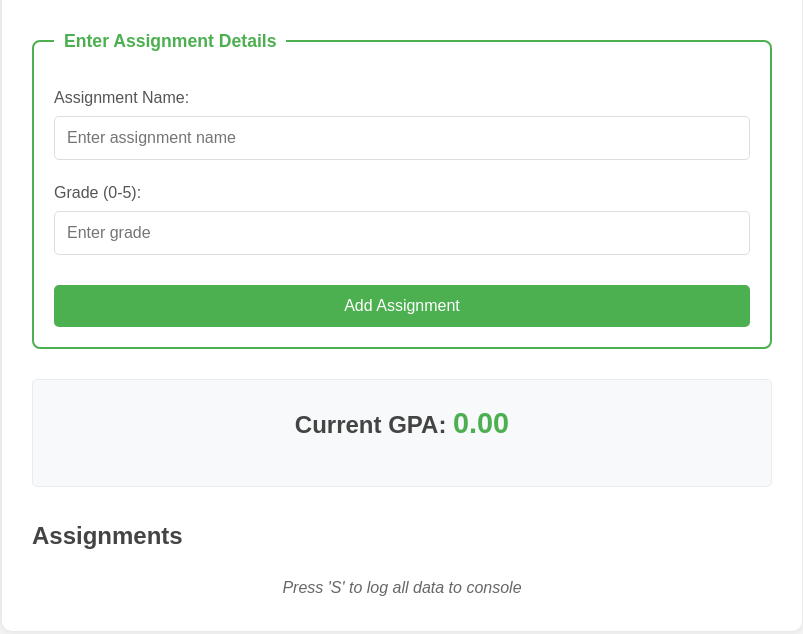
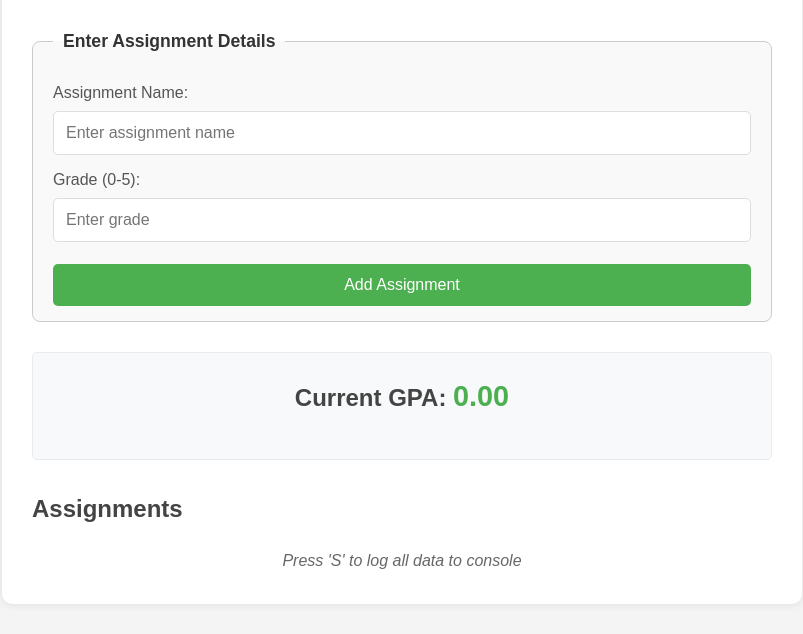
Before and after one commit to Anglebert-Dev/gpa-calculator-js-assignment, a plain HTML site: page index.html in a window 1280 px wide. Shown: the part 104-738 px from the top of the page, without its empty margins (238-1041 px from the left). Drawn offline with Linux system fonts and the light colour scheme.

Commit message:
Update styles.css
adding some spacing

```diff
--- a/styles.css
+++ b/styles.css
@@ -142,3 +142,22 @@ button:hover {
     color: #666;
     font-style: italic;
 }
+/* styling fieldset */
+
+fieldset {
+    border: 1px solid #ccc;
+    border-radius: 8px;
+    padding: 15px 20px;
+    margin-top: 15px;
+    background-color: #f9f9f9;
+}
+
+legend {
+    font-weight: bold;
+    padding: 0 10px;
+    font-size: 1.1em;
+    color: #333;
+}
+.form-group {
+    margin-bottom: 12px;
+}
```
